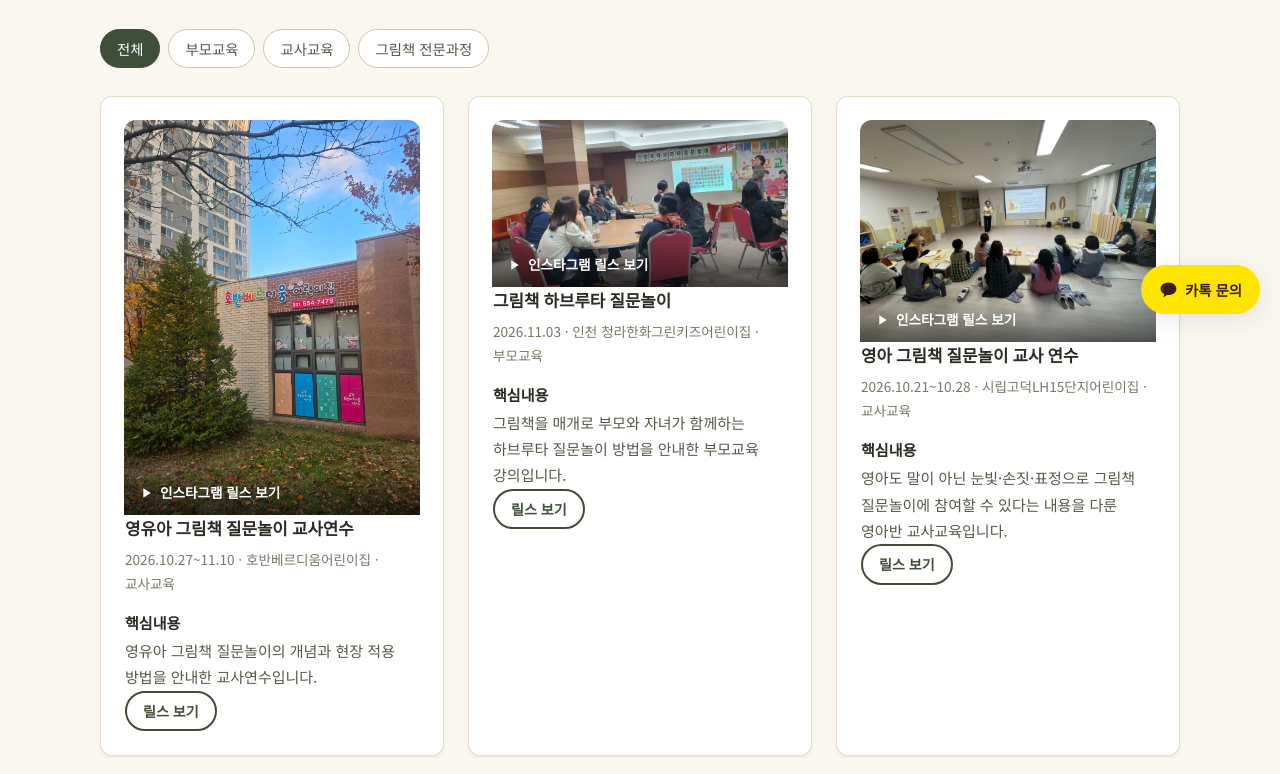
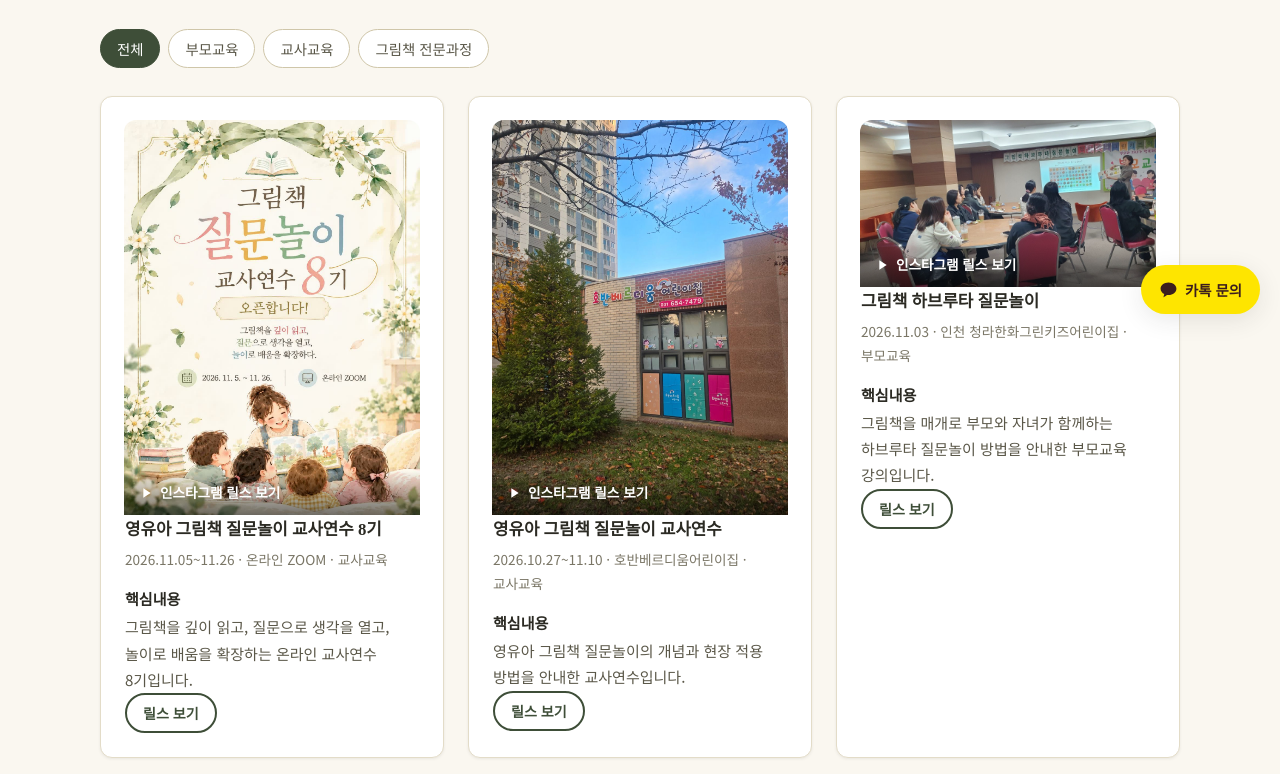
Before and after one commit to hoho6865100-pixel/kimsunmipicturebook, a plain HTML site: page testimonials.html in a window 1280 px wide. Shown: the part 466-1240 px from the top of the page. Drawn offline with Linux system fonts and the light colour scheme.

Commit message:
Add 그림책 질문놀이 교사연수 8기 online cohort testimonial
New 교사교육 card: 영유아 그림책 질문놀이 교사연수 8기, 2026.11.05~11.26,
online via Zoom, linking to the Instagram post. Placed first in the
grid since its end date (11.26) is the most recent of all
testimonials, keeping the date-descending order.

Co-Authored-By: Claude Sonnet 5 <noreply@anthropic.com>

```diff
--- a/testimonials.html
+++ b/testimonials.html
@@ -72,6 +72,28 @@
       </div>
 
       <div class="grid grid-3" id="review-grid">
+
+        <article class="review-card" data-review-type="교사교육">
+          <a href="https://www.instagram.com/p/DfZxtkHE63S/" target="_blank" rel="noopener noreferrer" style="display:block;position:relative;border-radius:var(--radius-md) var(--radius-md) 0 0;overflow:hidden;margin:-1px -1px 0;">
+            <img
+              src="/assets/img/teacher-training-cohort-8-cover.jpg"
+              alt="그림책 질문놀이 교사연수 8기 안내 포스터 — 그림책을 깊이 읽고, 질문으로 생각을 열고, 놀이로 배움을 확장하다"
+              width="1086"
+              height="1448"
+              style="width:100%;height:auto;display:block;"
+              loading="lazy">
+            <span style="position:absolute;left:0;right:0;bottom:0;padding:10px 14px;background:linear-gradient(0deg, rgba(0,0,0,0.55), transparent);color:#fff;font-size:0.85rem;font-weight:700;display:flex;align-items:center;gap:6px;">
+              <svg viewBox="0 0 24 24" width="16" height="16" fill="currentColor" aria-hidden="true"><path d="M8 5v14l11-7L8 5Z"/></svg>
+              인스타그램 릴스 보기
+            </span>
+          </a>
+          <p class="org">영유아 그림책 질문놀이 교사연수 8기</p>
+          <p class="meta">2026.11.05~11.26 · 온라인 ZOOM · 교사교육</p>
+          <dl>
+            <dt>핵심내용</dt><dd>그림책을 깊이 읽고, 질문으로 생각을 열고, 놀이로 배움을 확장하는 온라인 교사연수 8기입니다.</dd>
+          </dl>
+          <a class="btn btn-outline btn-sm" href="https://www.instagram.com/p/DfZxtkHE63S/" target="_blank" rel="noopener noreferrer">릴스 보기</a>
+        </article>
 
         <article class="review-card" data-review-type="교사교육">
           <a href="https://www.instagram.com/reel/Dfmq0JQzz-C/" target="_blank" rel="noopener noreferrer" style="display:block;position:relative;border-radius:var(--radius-md) var(--radius-md) 0 0;overflow:hidden;margin:-1px -1px 0;">
```
Also changed, not shown: assets/img/teacher-training-cohort-8-cover.jpg (added).
